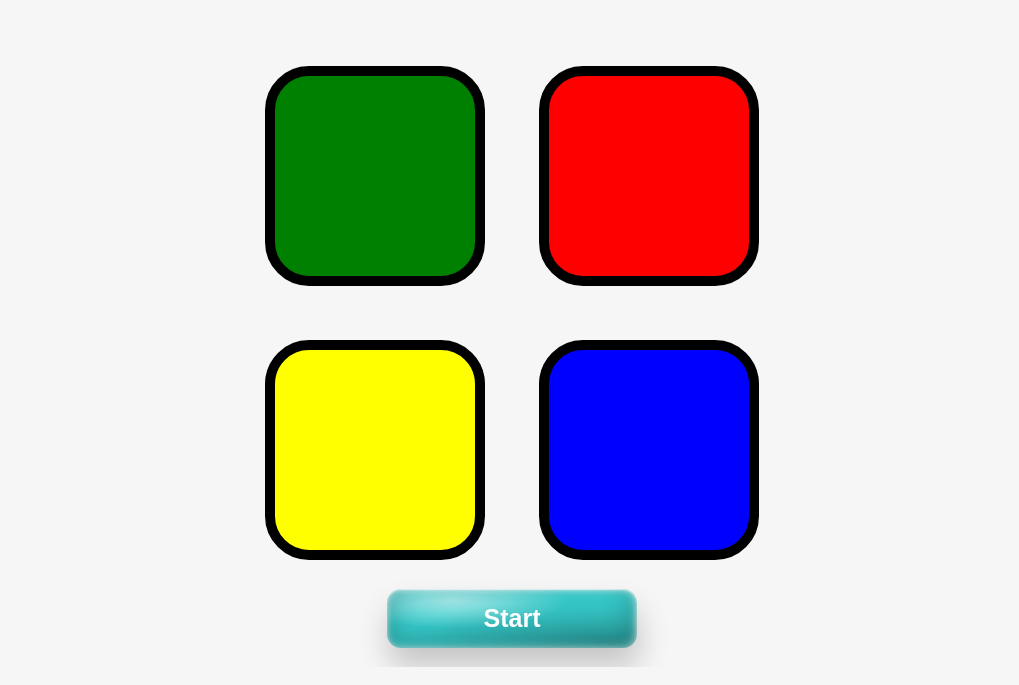
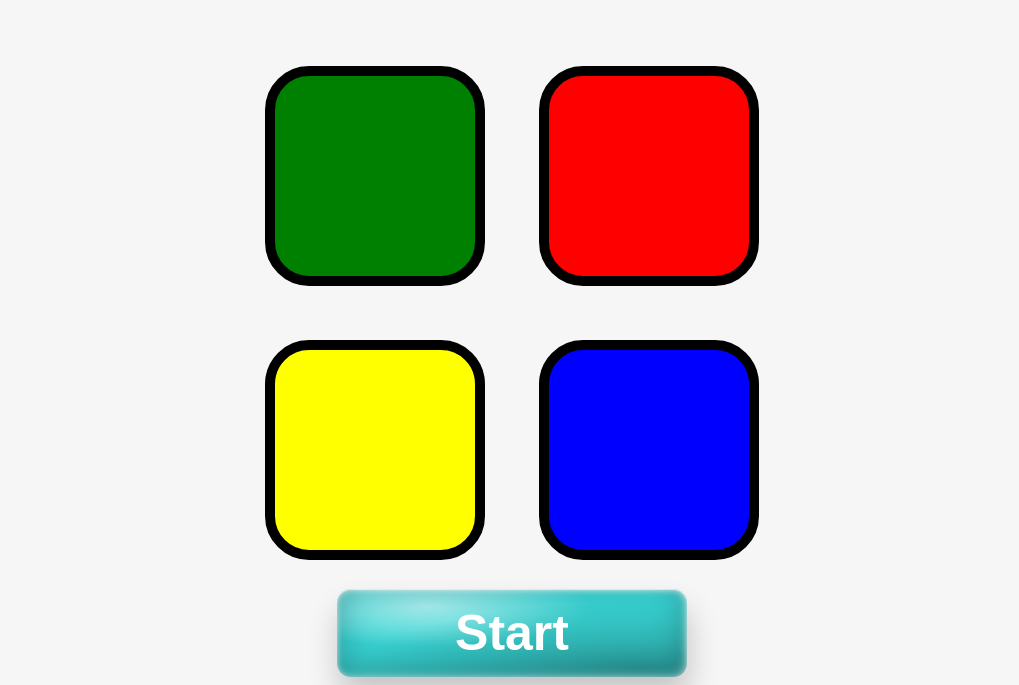
Before and after one commit to khadarvali786/Simon_game, a plain HTML site: page index.html in a window 1280 px wide. Shown: the part 133-818 px from the top of the page, without its empty margins (128-1147 px from the left). Drawn offline with nearby package versions, Linux system fonts and the light colour scheme.

Commit message:
Update styles.css

```diff
--- a/styles.css
+++ b/styles.css
@@ -52,7 +52,7 @@ body {
   background-color: grey;
 }
 .button-91 {
-  width: 250px;
+  width: 350px;
   color: #fff;
   padding: 15px 25px;
   background-color: #38D2D2;
@@ -60,7 +60,7 @@ body {
   box-shadow: inset -3px -3px 9px rgba(255, 255, 255, 0.25), inset 0px 3px 9px rgba(255, 255, 255, 0.3), inset 0px 1px 1px rgba(255, 255, 255, 0.6), inset 0px -8px 36px rgba(0, 0, 0, 0.3), inset 0px 1px 5px rgba(255, 255, 255, 0.6), 2px 19px 31px rgba(0, 0, 0, 0.2);
   border-radius: 14px;
   font-weight: bold;
-  font-size: 25px;
+  font-size: 50px;
 
   border: 0;
 
```
